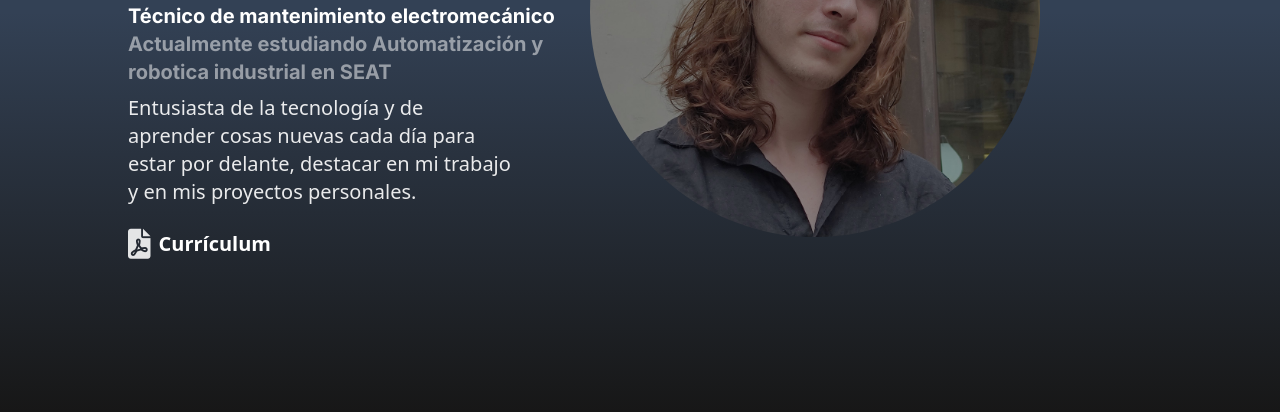
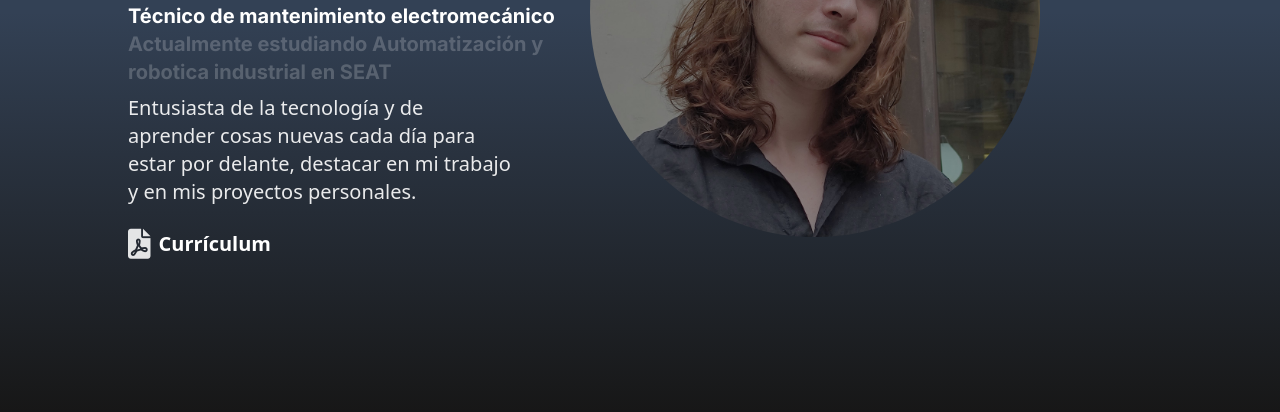
Before and after one commit to DiegoHijano/DiegoHijano, an Astro site: page / in a window 1280 px wide. Shown: the part 388-800 px from the top of the page. Built offline with nearby package versions, Linux system fonts and the light colour scheme; Astro itself is replaced by a stand-in of ours.

Commit message:
Update First-Page.astro

```diff
--- a/src/content.astro/First-Page.astro
+++ b/src/content.astro/First-Page.astro
@@ -7,7 +7,7 @@
         <div class="lg:flex-1 lg:ml-32 lg:mt-24 mt-10 ml-6 md:ml-2 text-white order-2 lg:order-1">
             <h1 class="text-4xl font-Inter font-bold md:text-6xl">Diego Hijano Valero</h1>
             <h2 class="text-xl mt-6 font-Inter font-bold">Técnico de mantenimiento electromecánico</h2>
-            <h2 class="text-xl font-Inter opacity-50 font-bold">Actualmente estudiando Automatización y robotica industrial en SEAT</h2>
+            <h2 class="text-xl font-Inter opacity-20 font-bold">Actualmente estudiando Automatización y robotica industrial en SEAT</h2>
             <p class="lg:w-96 w-80 mt-2 opacity-90 font-light text-xl">Entusiasta de la tecnología y de aprender cosas nuevas cada día para estar por delante, destacar en mi trabajo y en mis proyectos personales.</p>
             <a href="/CV.pdf" download="Curriculum Diego Hijano" class="flex items-center mt-5 space-x-2">
                 <i class="fa-sharp fa-solid fa-file-pdf text-3xl opacity-90" style="color: #fafafa;"></i>
```
